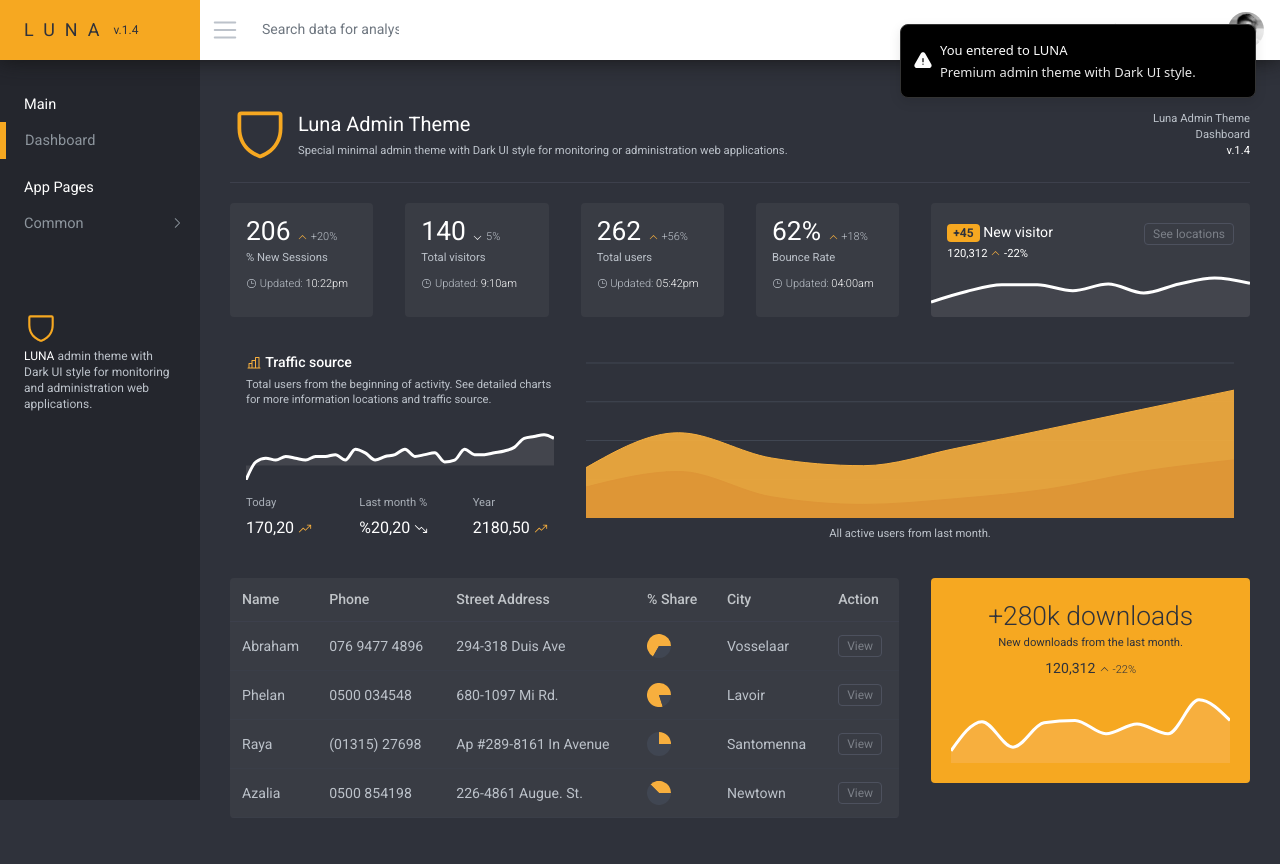
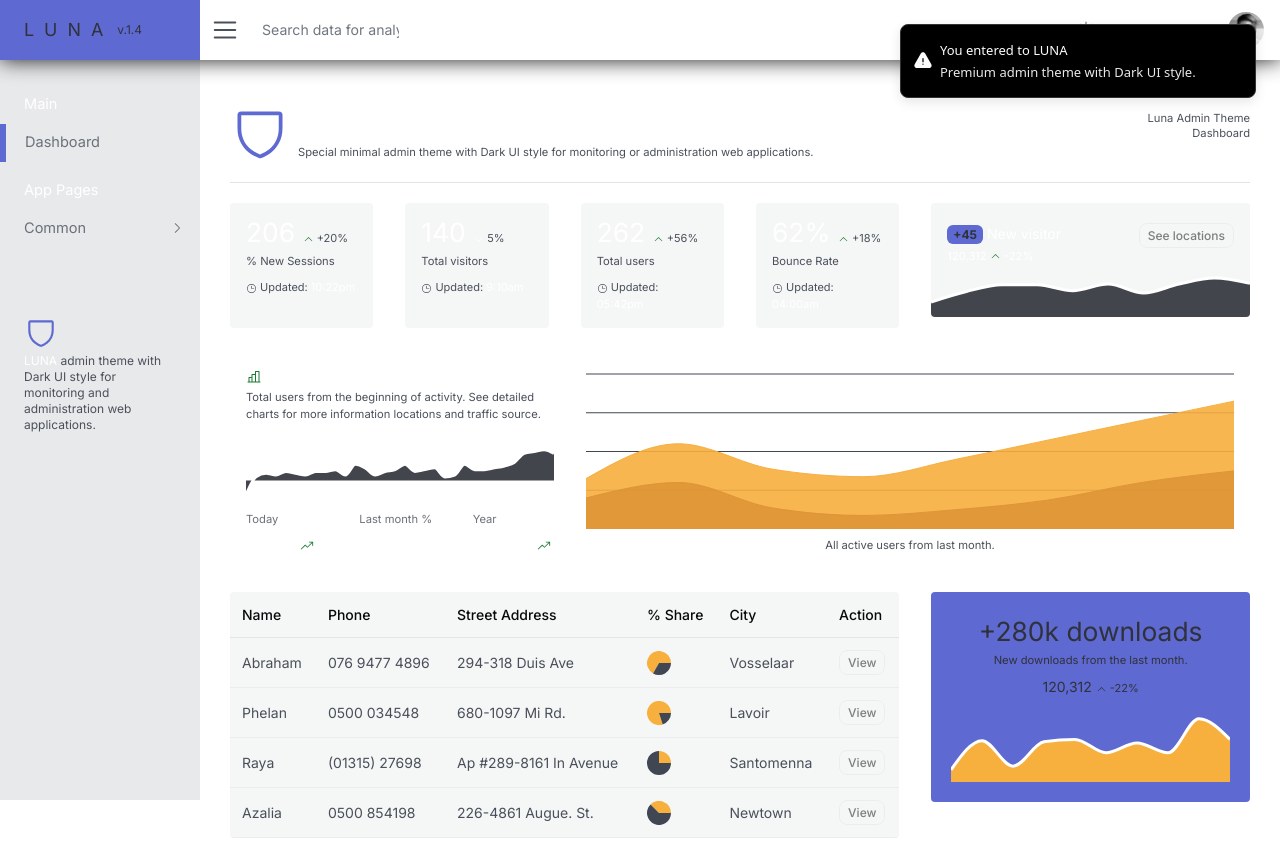
Before and after one commit to louischoleski/leadeasygen-app, a React (Vite) app: page / in a window 1280 px wide. Shown: the top 864 px of the page. Built offline with nearby package versions, Linux system fonts and the light colour scheme.

Commit message:
feat: implement linear design tokens and dark-mode infrastructure

```diff
--- a/index.html
+++ b/index.html
@@ -4,8 +4,14 @@
     <meta charset="UTF-8" />
     <meta name="viewport" content="width=device-width, initial-scale=1.0" />
     <link rel="icon" type="image/svg+xml" href="/favicon.svg" />
-    <link href="https://fonts.googleapis.com/css?family=Roboto:300,400,500,700,900" rel="stylesheet" />
+    <link href="https://fonts.googleapis.com/css2?family=Inter:wght@400;500;600;700&display=swap" rel="stylesheet" />
     <title>LUNA | Responsive Admin Theme</title>
+    <script>
+      // Apply the theme class before first paint to avoid a flash of the wrong theme
+      const stored = localStorage.getItem('theme')
+      const dark = stored ? stored === 'dark' : !matchMedia('(prefers-color-scheme: light)').matches
+      document.documentElement.classList.add(dark ? 'dark' : 'light')
+    </script>
   </head>
   <body>
     <div id="root"></div>
--- a/src/components/Navbar.tsx
+++ b/src/components/Navbar.tsx
@@ -1,8 +1,10 @@
-import { List } from '@phosphor-icons/react'
+import { List, Moon, Sun } from '@phosphor-icons/react'
 import { Link } from 'react-router-dom'
 import profile from '../assets/profile.jpg'
+import { useTheme } from '../hooks/useTheme'
 
 export default function Navbar({ onToggleNav }: { onToggleNav: () => void }) {
+  const { theme, toggleTheme } = useTheme()
   return (
     <nav className="fixed inset-x-0 top-0 z-30 flex h-[60px] items-center bg-white shadow-[0_0_21px_#161616]">
       <Link
@@ -27,9 +29,19 @@ export default function Navbar({ onToggleNav }: { onToggleNav: () => void }) {
           className="w-[175px] rounded px-3 py-1.5 text-[0.88rem] text-muted outline-none placeholder:text-[#6f7780]"
         />
       </form>
+      <button
+        type="button"
+        role="switch"
+        aria-checked={theme === 'dark'}
+        aria-label="Toggle theme"
+        onClick={toggleTheme}
+        className="mr-3 ml-auto cursor-pointer text-[#6a727a] hover:text-[#3b3f44]"
+      >
+        {theme === 'dark' ? <Moon size={18} aria-hidden="true" /> : <Sun size={18} aria-hidden="true" />}
+      </button>
       <Link
         to="/login"
-        className="mr-4 ml-auto flex items-center gap-2 text-[0.84rem] text-[#6a727a] hover:text-[#3b3f44]"
+        className="mr-4 flex items-center gap-2 text-[0.84rem] text-[#6a727a] hover:text-[#3b3f44]"
       >
         <span className="lowercase">luna@company.io</span>
         <img src={profile} alt="" className="h-9 w-9 rounded-full" />
--- /dev/null
+++ b/src/hooks/useTheme.ts
@@ -0,0 +1,24 @@
+import { useEffect, useState } from 'react'
+
+export type Theme = 'light' | 'dark'
+
+// The pre-paint script in index.html owns first-visit resolution
+// (localStorage, then prefers-color-scheme, then dark); read its result.
+function currentTheme(): Theme {
+  return document.documentElement.classList.contains('light') ? 'light' : 'dark'
+}
+
+export function useTheme() {
+  const [theme, setTheme] = useState<Theme>(currentTheme)
+
+  useEffect(() => {
+    const root = document.documentElement
+    root.classList.toggle('dark', theme === 'dark')
+    root.classList.toggle('light', theme === 'light')
+    localStorage.setItem('theme', theme)
+  }, [theme])
+
+  const toggleTheme = () => setTheme((t) => (t === 'dark' ? 'light' : 'dark'))
+
+  return { theme, toggleTheme }
+}
--- a/src/index.css
+++ b/src/index.css
@@ -1,43 +1,112 @@
 @import 'tailwindcss';
 
-/* Design tokens ported from the legacy Luna theme (styles/style.css) */
+/*
+ * Linear design tokens. Light values are the :root base; .dark overrides below.
+ * Light values marked "derived" are extrapolated — the source spec documents dark only.
+ */
 @theme {
-  --font-sans: 'Roboto', sans-serif;
+  --font-sans: 'Inter', 'SF Pro Display', system-ui, sans-serif;
 
-  --color-body: #2f323b;
-  --color-surface: #24262d;
-  --color-panel: rgb(68 70 79 / 0.5);
-  --color-line: #3d404c;
-  --color-accent: #f6a821;
-  --color-accent-deep: #c37e08;
-  --color-warning: #f7af3e;
-  /* Grays lightened from the legacy values to meet WCAG AA 4.5:1 on panel and input backgrounds */
-  --color-muted: #bcc2ca;
-  --color-dim: #8d959d;
-  --color-faint: #a8aeb6;
-  --color-bright: #c0c4c8;
-  --color-input: #494b54;
-  --color-input-focus: #52555f;
+  --radius-xs: 4px;
+  --radius-sm: 6px;
+  --radius-md: 8px;
+  --radius-lg: 12px;
+  --radius-xl: 16px;
+  --radius-2xl: 24px;
+
+  --text-card-title: 22px;
+  --text-card-title--line-height: 1.25;
+  --text-card-title--letter-spacing: -0.4px;
+  --text-card-title--font-weight: 500;
+  --text-headline: 28px;
+  --text-headline--line-height: 1.2;
+  --text-headline--letter-spacing: -0.6px;
+  --text-headline--font-weight: 600;
+  --text-eyebrow: 13px;
+  --text-eyebrow--line-height: 1.3;
+  --text-eyebrow--letter-spacing: 0.4px;
+  --text-eyebrow--font-weight: 500;
+
+  --color-canvas: #ffffff;
+  --color-surface-1: #f5f6f6;
+  --color-surface-2: #ececee; /* derived */
+  --color-surface-3: #e8e9eb; /* derived */
+  --color-hairline: #e3e4e8; /* derived */
+  --color-hairline-strong: #d5d7db; /* derived */
+  --color-ink: #08090a; /* derived */
+  --color-ink-muted: #4a505a; /* derived */
+  --color-ink-subtle: #6b707a; /* derived */
+  --color-ink-tertiary: #878c94; /* derived; disabled text only — below AA by design */
+  --color-primary: #5e6ad2;
+  --color-on-primary: #ffffff;
+  --color-primary-hover: #4f5ac2; /* derived; dark uses the spec's lighter hover */
+  --color-primary-focus: #5e69d1;
+  --color-success: #1a7a31; /* spec green darkened to pass AA as text on light */
+  --color-error: #dc2626;
+  --color-chart-1: var(--color-primary);
+  --color-chart-2: #7a7fad;
+  --color-chart-grid: var(--color-hairline);
+  --color-overlay: #000000;
+
+  /* Legacy aliases — removed in phase 3 once component utilities are renamed */
+  --color-body: var(--color-canvas);
+  --color-surface: var(--color-surface-3);
+  --color-panel: var(--color-surface-1);
+  --color-line: var(--color-hairline);
+  --color-accent: var(--color-primary);
+  --color-warning: var(--color-success);
+  --color-muted: var(--color-ink-muted);
+  --color-dim: var(--color-ink-subtle);
+  --color-faint: var(--color-ink-subtle);
+  --color-bright: var(--color-ink);
+  --color-input: var(--color-surface-1);
+  --color-input-focus: var(--color-surface-2);
+}
+
+.dark {
+  --color-canvas: #010102;
+  --color-surface-1: #0f1011;
+  --color-surface-2: #141516;
+  --color-surface-3: #18191a;
+  --color-hairline: #23252a;
+  --color-hairline-strong: #34343a;
+  --color-ink: #f7f8f8;
+  --color-ink-muted: #d0d6e0;
+  --color-ink-subtle: #8a8f98;
+  --color-ink-tertiary: #62666d;
+  --color-primary-hover: #828fff;
+  --color-success: #27a644;
+  --color-error: #ef4444;
+}
+
+:root {
+  color-scheme: light dark;
+}
+:root.light {
+  color-scheme: light;
+}
+:root.dark {
+  color-scheme: dark;
 }
 
 body {
-  @apply bg-body font-sans text-[0.88rem] leading-[1.4] text-muted;
+  @apply bg-canvas font-sans text-sm leading-[1.5] text-ink-muted;
 }
 
 @layer components {
   .btn {
-    @apply inline-block cursor-pointer rounded border bg-transparent px-3 py-1.5 text-center text-[0.88rem] text-muted transition-colors disabled:cursor-not-allowed disabled:opacity-50;
+    @apply inline-block cursor-pointer rounded-md border border-transparent px-3.5 py-2 text-center text-sm leading-tight font-medium transition-colors outline-none focus-visible:ring-2 focus-visible:ring-primary-focus/50 disabled:cursor-not-allowed disabled:opacity-50;
   }
   .btn-accent {
-    @apply border-accent hover:bg-accent/10 hover:text-white;
+    @apply bg-primary text-on-primary hover:bg-primary-hover;
   }
   .btn-default {
-    @apply border-[#616779] hover:bg-[#616779]/10 hover:text-white;
+    @apply border-hairline bg-surface-1 text-ink hover:bg-surface-2;
   }
   .btn-xs {
-    @apply px-2 py-0.5 text-xs;
+    @apply px-2 py-1 text-xs;
   }
   .input {
-    @apply w-full rounded bg-input px-3 py-2 text-[0.88rem] text-muted outline-none placeholder:text-faint focus:bg-input-focus;
+    @apply w-full rounded-md border border-hairline bg-surface-1 px-3 py-2 text-sm text-ink outline-none placeholder:text-ink-subtle focus:border-hairline-strong focus:ring-2 focus:ring-primary-focus/50;
   }
 }
```
